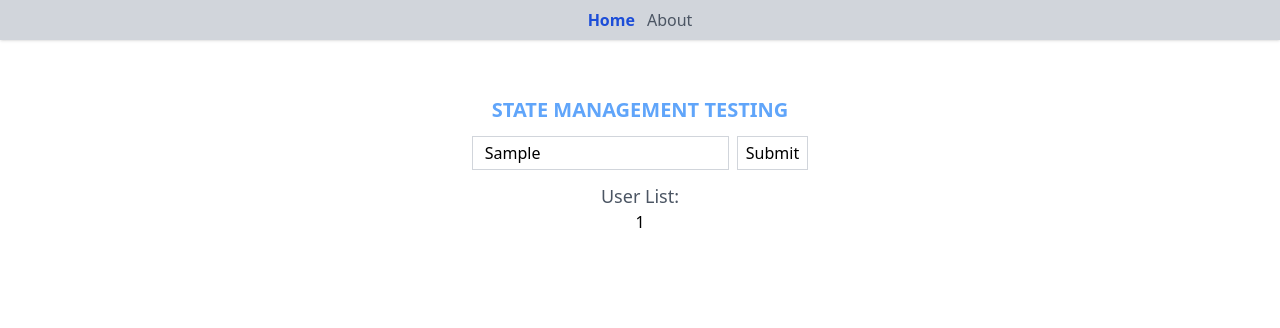
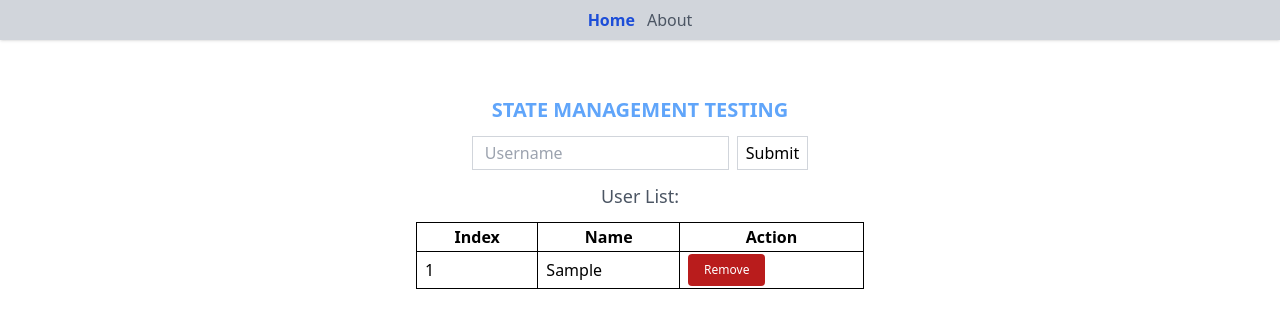
Before and after one commit to Merc06/react-template-2022, a React (Create React App) app: page / in a window 1280 px wide. Both pictures are taken after typing "Sample" into the empty fields and a click on the button "Submit". Shown: the top 328 px of the page. Built offline with nearby package versions, Linux system fonts and the light colour scheme.

Commit message:
State management using redux

```diff
--- a/src/modules/home/index.tsx
+++ b/src/modules/home/index.tsx
@@ -2,28 +2,31 @@ import { SyntheticEvent, useState } from 'react';
 import { useDispatch, useSelector } from 'react-redux';
 import { bindActionCreators } from 'redux';
 
-import { actionCreators, ProfileState } from '../../state';
+import { actionCreators, ProfilesState } from '../../state';
 import { initProfileState } from './../../state/constants';
 import { ProfileProps } from '../../state/types/profile';
 
-const home = () => {
+const Home = () => {
     const dispatch = useDispatch();
-    const { addUserProfile } = bindActionCreators(actionCreators, dispatch);
-    const items = useSelector((profilesState: ProfileState) => profilesState.profiles);
-    console.log(items);
+    const { addUserProfile, removeUserProfile } = bindActionCreators(actionCreators, dispatch);
+    const profiles: Array<ProfileProps> = useSelector((profilesState: ProfilesState) => profilesState.profiles);
     const [state, setState] = useState<ProfileProps>(initProfileState);
-
-    const addUser = (): void => {
-      // addUserProfile()
-
-    }
 
     const onChange = (event: SyntheticEvent): void => {
       const { value } = event.target as HTMLInputElement;
       setState({
-        id: 1,
+        ...state,
         name: value
       })
+    }
+
+    const addUser = async () => {
+      const payload = {
+        ...state,
+        id: +profiles.length + 1,
+      }
+      await addUserProfile(payload);
+      await setState(initProfileState);
     }
 
     return (
@@ -41,27 +44,47 @@ const home = () => {
               />
               <button
                 className='border border-gray-300 px-2 py-1'
-            onClick={() => addUserProfile(state)}
+                onClick={addUser}
               >
                 Submit
               </button>
           </div>
 
           <h4 className="text-lg text-gray-600">User List:</h4>
-        {items}
-        {/* <table className='border border-gray-300 min-w-1/4'>
+          {
+            profiles.length ?
+            <table className='border border-gray-300 min-w-1/4'>
+                <thead>
                   <tr>
                     <th>Index</th>
                     <th>Name</th>
+                    <th>Action</th>
                   </tr>
-            <tr>
+                </thead>
+                <tbody>
+                  {
+                    profiles.map((item, index) => (
+                    <tr key={index}>
                       <td>{item.id}</td>
-            <td>Name</td>
+                      <td>{item.name}</td>
+                      <td>
+                        <button
+                          className='text-xs text-white bg-red-700 rounded px-4 py-2'
+                          onClick={() => removeUserProfile(item.id)}
+                        >
+                          Remove
+                        </button>
+                      </td>
                     </tr>
-        </table> */}
+                    ))
+                  }
+                </tbody>
+            </table> :
+            <p className='text-gray'>No item available.</p>
+          }
 
         </div>
     );
 };
 
-export default home;
+export default Home;
--- a/src/state/action-creators/index.ts
+++ b/src/state/action-creators/index.ts
@@ -13,6 +13,15 @@ export const addUserProfile = (item: ProfileProps) => {
     }
 }
 
+export const removeUserProfile = (id: number) => {
+    return (dispatch: Dispatch<Action>) => {
+        dispatch({
+            type: ActionType.REMOVEUSER,
+            id
+        })
+    }
+}
+
 export const editUserProfile = (index: number, item: ProfileProps) => {
     return (dispatch: Dispatch<Action>) => {
         dispatch({
--- a/src/state/enums/index.ts
+++ b/src/state/enums/index.ts
@@ -1,4 +1,5 @@
 export enum ActionType {
     ADDUSER = "addUser",
+    REMOVEUSER = "removeUser",
     EDITUSER = "editUser"
 }
--- a/src/state/reducers/index.ts
+++ b/src/state/reducers/index.ts
@@ -8,4 +8,4 @@ const reducers = combineReducers({
 
 export default reducers;
 
-export type ProfileState = ReturnType<typeof reducers>
+export type ProfilesState = ReturnType<typeof reducers>
--- a/src/state/reducers/profileReducer.ts
+++ b/src/state/reducers/profileReducer.ts
@@ -6,13 +6,10 @@ import { ProfileProps } from "../types/profile";
 const reducer = (state: Array<ProfileProps> = [], action: Action) => {
     switch (action.type) {
         case ActionType.ADDUSER:
-            return state.push(action.payload);
+            return state.concat(action.payload);
 
-        // case ActionType.EDITUSER:
-        //     const newState = state.map(item =>
-        //         item.
-        //     );
-        //     return state.map(item)
+        case ActionType.REMOVEUSER:
+            return state.filter((item) => item.id !== action.id);
 
         default:
             return state
--- a/src/state/types/action.ts
+++ b/src/state/types/action.ts
@@ -6,10 +6,15 @@ interface AddUserAction {
     payload: ProfileProps
 }
 
+interface RemoveUserAction {
+    type: ActionType.REMOVEUSER,
+    id: number
+}
+
 interface editUserAction {
     index: number,
     type: ActionType.EDITUSER,
     payload: ProfileProps
 }
 
-export type Action = AddUserAction | editUserAction;
+export type Action = AddUserAction | editUserAction | RemoveUserAction;
--- a/src/state/types/profile.ts
+++ b/src/state/types/profile.ts
@@ -1,5 +1,5 @@
 interface ProfileProps {
-    id: number | string;
+    id: number;
     name: string;
 }
 
```
Lines whose indentation alone changed are shown as unchanged.
